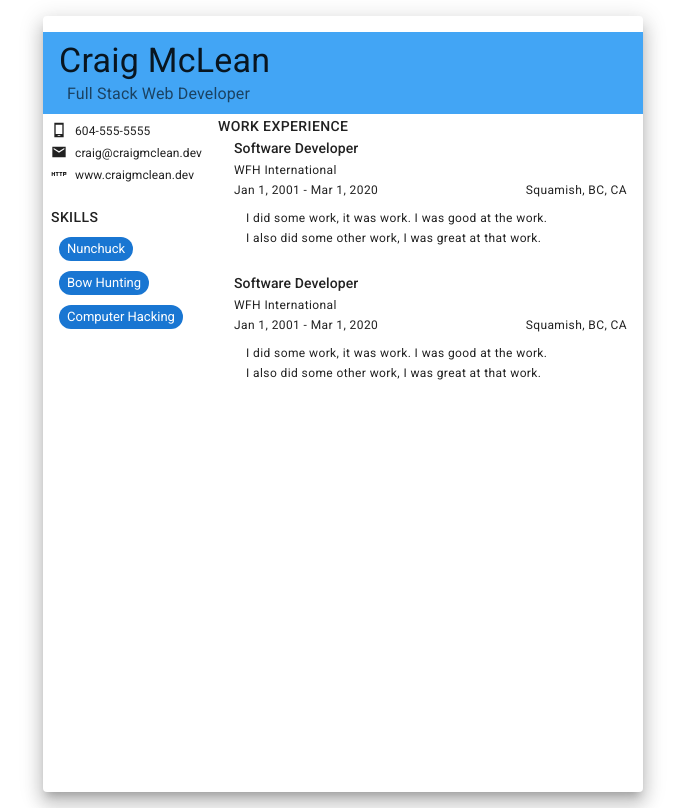
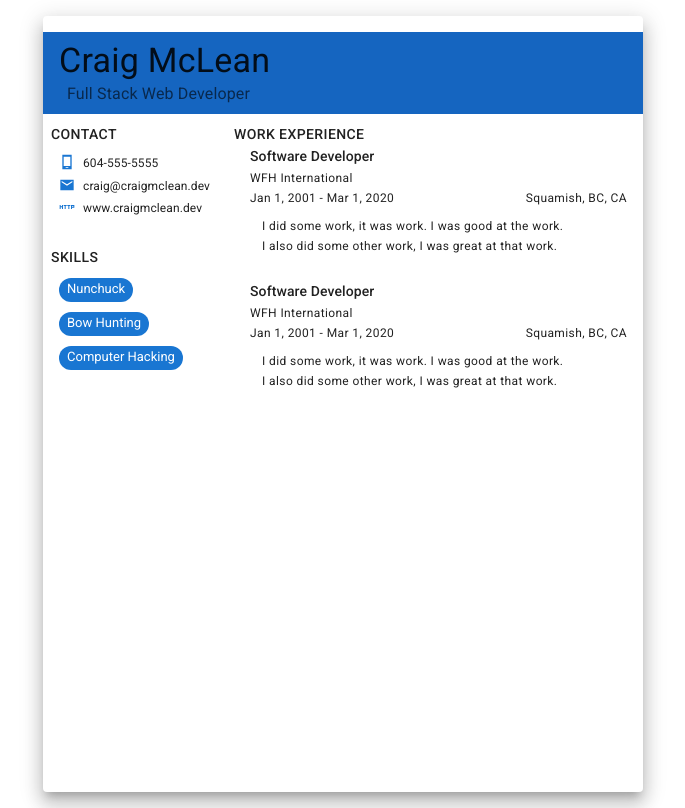
Before and after one commit to craigmclean39/cv-project-top, a React (Create React App) app: page / in a window 1280 px wide. Shown: the whole page, without its empty margins (297-982 px from the left). Built offline with nearby package versions, Linux system fonts and the light colour scheme.

Commit message:
Wrap ResumeOutput in ThemeProvider for future use

```diff
--- a/src/App.js
+++ b/src/App.js
@@ -5,6 +5,14 @@ import Resume from "./cv/Resume";
 import ContactInformation from "./cv/ContactInformation";
 import WorkExp from "./cv/WorkExp";
 import Skills from "./cv/Skills";
+import { createTheme } from "@mui/material";
+import { ThemeProvider } from "@mui/private-theming";
+
+const myTheme = createTheme({
+  palette: {
+    mode: "light",
+  },
+});
 
 export default class App extends React.Component {
   constructor(props) {
@@ -67,7 +75,9 @@ export default class App extends React.Component {
           minHeight: "100vh",
         }}
       >
-        <ResumeOutput resume={this.state.resume} />
+        <ThemeProvider theme={myTheme}>
+          <ResumeOutput resume={this.state.resume} />
+        </ThemeProvider>
       </div>
     );
   }
--- a/src/components/ContactField.js
+++ b/src/components/ContactField.js
@@ -17,6 +17,7 @@ export default class ContactField extends React.Component {
           sx={{
             pr: 1,
           }}
+          color="primary"
           fontSize="10px"
         />
         <Typography
--- a/src/components/ResumeContactInfo.js
+++ b/src/components/ResumeContactInfo.js
@@ -13,6 +13,15 @@ export default class ResumeContactInfo extends React.Component {
     return (
       <Box
         sx={{
+          boxSizing: "border-box",
+          m: 1,
+        }}
+      >
+        <Typography variant="button" variantMapping="h4">
+          Contact
+        </Typography>
+        <Box
+          sx={{
             display: "flex",
             flexDirection: "column",
             p: 1,
@@ -22,8 +31,15 @@ export default class ResumeContactInfo extends React.Component {
             icon={PhoneAndroidSharpIcon}
             data={contactInformation._phoneNumber}
           />
-        <ContactField icon={EmailSharpIcon} data={contactInformation._email} />
-        <ContactField icon={HttpSharpIcon} data={contactInformation._website} />
+          <ContactField
+            icon={EmailSharpIcon}
+            data={contactInformation._email}
+          />
+          <ContactField
+            icon={HttpSharpIcon}
+            data={contactInformation._website}
+          />
+        </Box>
       </Box>
     );
   }
--- a/src/components/ResumeHeader.js
+++ b/src/components/ResumeHeader.js
@@ -9,7 +9,7 @@ export default class ResumeHeader extends React.Component {
       <Box
         sx={{
           width: "100%",
-          bgcolor: "primary.light",
+          bgcolor: "primary.dark",
           mt: 2,
         }}
       >
--- a/src/components/ResumeOutput.js
+++ b/src/components/ResumeOutput.js
@@ -21,6 +21,7 @@ export default class ResumeOutput extends React.Component {
             width: "600px",
             height: "776px",
             m: 2,
+            bgcolor: "background.paper",
           }}
           elevation={12}
           classes
--- a/src/components/ResumeWorkOverview.js
+++ b/src/components/ResumeWorkOverview.js
@@ -15,6 +15,7 @@ export default class ResumeWorkOverview extends React.Component {
         sx={{
           width: "100%",
           ml: 1,
+          mt: 1,
         }}
       >
         <Typography variant="button" variantMapping="h3">
```
Lines whose indentation alone changed are shown as unchanged.
